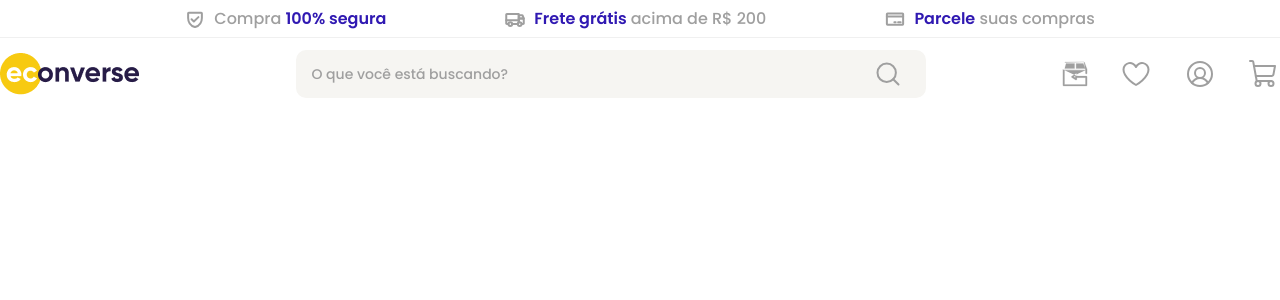
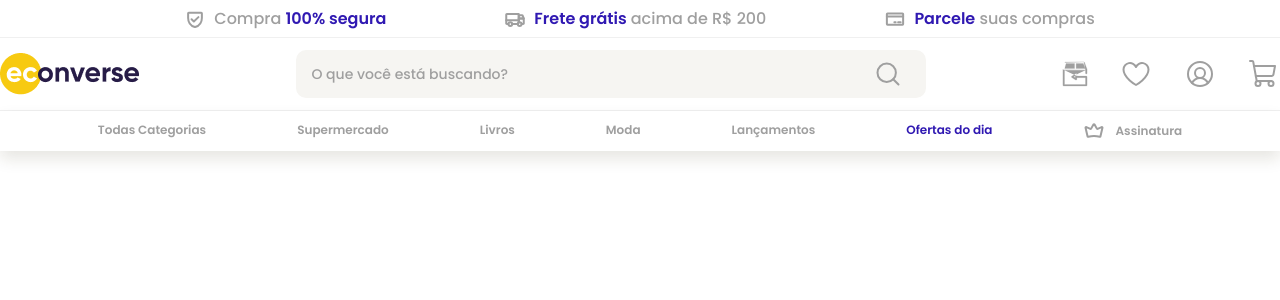
Before and after one commit to EconverseAG/teste-front-end-jr, a React (Vite) app: page / in a window 1280 px wide. Shown: the top 300 px of the page. Built offline with nearby package versions, Linux system fonts and the light colour scheme.

Commit message:
feat: add navbar sections

```diff
--- a/src/components/navbar.tsx
+++ b/src/components/navbar.tsx
@@ -9,6 +9,7 @@ import Group from "../assets/icons/Group.svg"
 import Heart from "../assets/icons/Heart.svg"
 import UserCircle from "../assets/icons/UserCircle.svg"
 import ShoppingCart from "../assets/icons/ShoppingCart.svg"
+import CrownSimple from "../assets/icons/CrownSimple.svg"
 
 
 export function Navbar() {
@@ -56,6 +57,23 @@ export function Navbar() {
                     </button>
                 </div>
             </div>
+            <hr className="separator" />
+            <div className="navbarSections">
+                <ul className="navbarList">
+                    <li>Todas Categorias</li>
+                    <li>Supermercado</li>
+                    <li>Livros</li>
+                    <li>Moda</li>
+                    <li>Lançamentos</li>
+                    <li>
+                    <span className="navSpan">Ofertas do dia</span>
+                    </li>
+                    <li>
+                    <img src={CrownSimple} alt="Ícone de Coroa" />
+                    Assinatura
+                    </li>
+                </ul>
+            </div>
         </div>
     )
 };
--- a/src/styles/layout/_navbar.scss
+++ b/src/styles/layout/_navbar.scss
@@ -14,6 +14,11 @@
   padding: 6px;
 }
 
+.navSpan {
+    color: $color-purple;
+    font-weight: 600;
+}
+
 #navbarIcon1,
 #navbarIcon2,
 #navbarIcon3 {
@@ -23,10 +28,6 @@
   p {
     color: $color-gray-secondary;
     font-weight: 500;
-  };
-  span {
-    color: $color-purple;
-    font-weight: 600;
   };
 }
 
@@ -100,4 +101,40 @@
         padding: 0;
     }
   }
+
 }
+
+.navbarSections {
+  display: flex;
+  align-items: center;
+  justify-content: center;
+  height: 40px;
+  box-shadow: 0px 8px 16px 0px #3930131F;
+  background-color: $color-white;
+  z-index: 1;
+}
+
+.navbarList {
+  display: flex; // Arrange items horizontally
+  list-style: none; // Remove default bullet points
+  margin: 0; // Reset default margin
+  padding: 0; // Reset default padding
+  gap: 91px;
+
+  li {
+    font-size: 12px;
+    font-weight: 600;
+    cursor: pointer;
+    color: $color-gray-secondary;
+
+    &:hover {
+      color: $color-blue;
+    }
+  }
+
+  li:last-child {
+    display: flex;
+    align-items: center;
+    gap: 12px;
+  }
+}
--- a/src/styles/main.scss
+++ b/src/styles/main.scss
@@ -1,4 +1,5 @@
 @import "../styles/utils/fonts";
+@import "../styles/utils/variables";
 
 * {
   margin: 0;
@@ -6,7 +7,3 @@
   box-sizing: border-box;
   font-family: $font-primary;
 }
-
-body {
-    font-family: $font-primary;
-}
```
